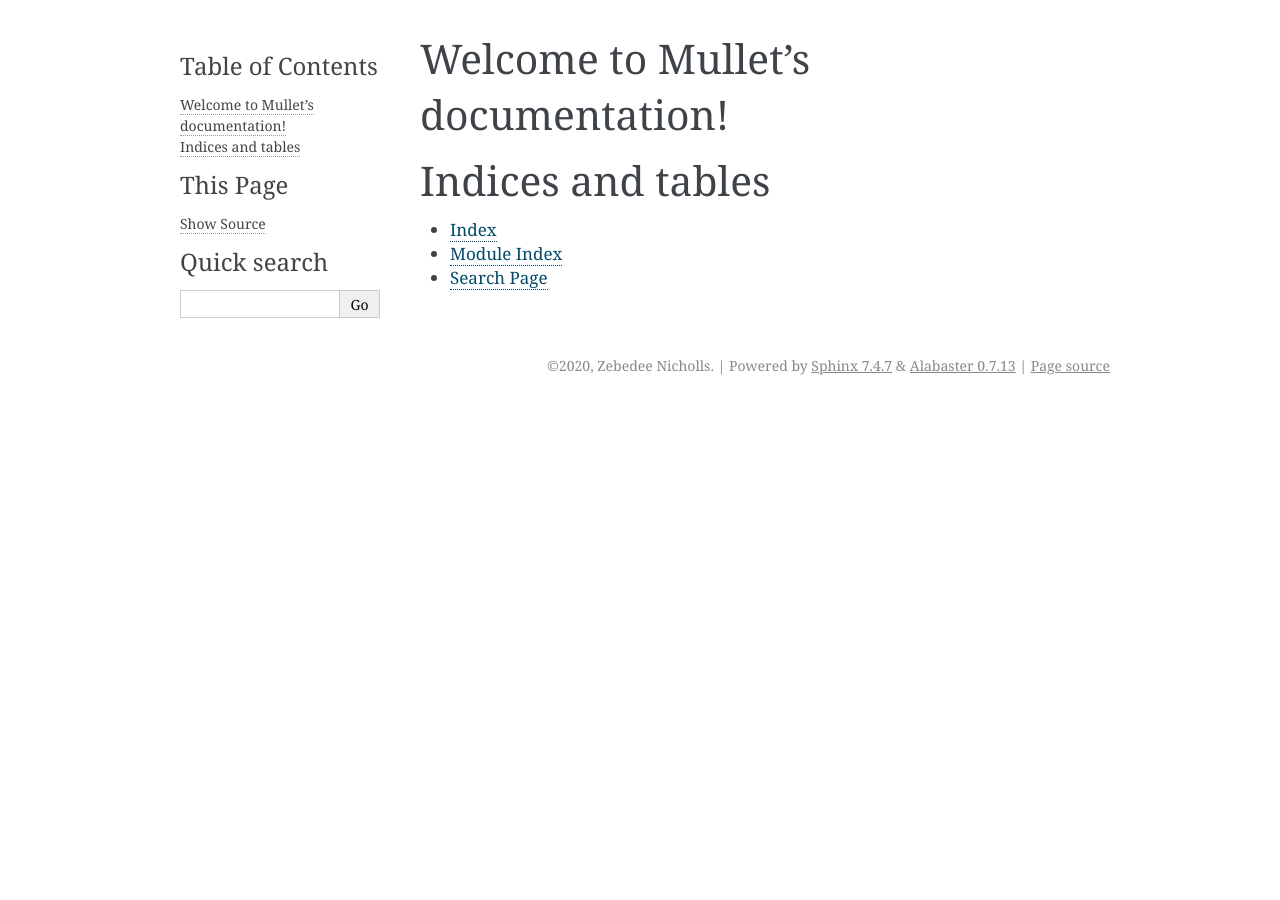
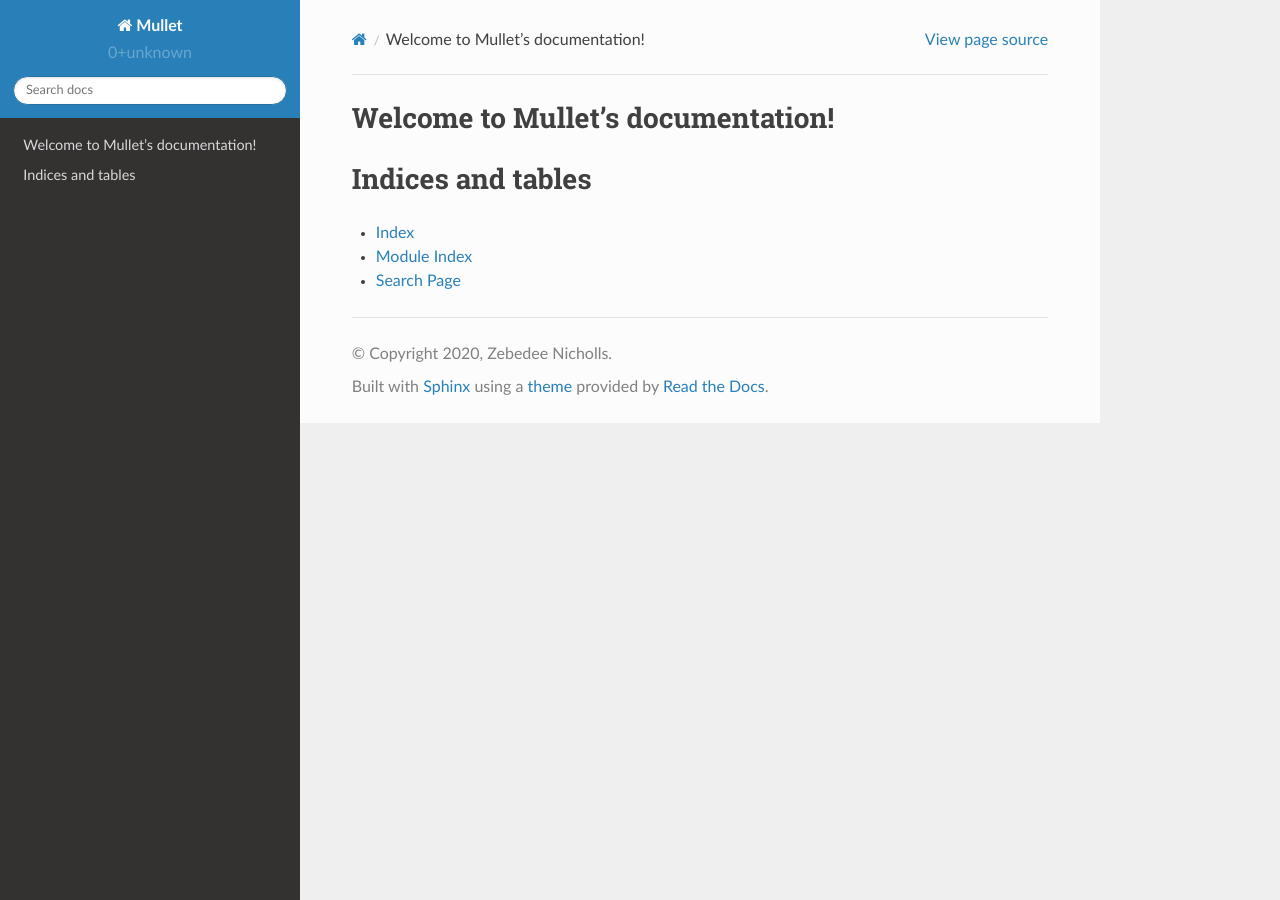
Before and after one commit to znicholls/mullet, a Sphinx documentation site: the page built from docs/source/index.rst, in a window 1280 px wide. Built offline with Sphinx 7.4.7 and the Read the Docs theme 2.0.0, drawn with Linux system fonts in a browser that asks for light colours; some of the changed lines change nothing that is shown.

Commit message:
Fix doc coverage test

```diff
--- a/docs/source/conf.py
+++ b/docs/source/conf.py
@@ -10,16 +10,21 @@
 # add these directories to sys.path here. If the directory is relative to the
 # documentation root, use os.path.abspath to make it absolute, like shown here.
 #
-# import os
-# import sys
-# sys.path.insert(0, os.path.abspath('.'))
+import os
+import sys
+
+sys.path.append(os.path.dirname(os.path.dirname(__file__)))
+sys.path.append(os.path.join(os.path.dirname(__file__), "../../src/mullet"))
+from _version import get_versions  # isort:skip # append path before
 
 
 # -- Project information -----------------------------------------------------
 
-project = 'Mullet'
-copyright = '2020, Zebedee Nicholls'
-author = 'Zebedee Nicholls'
+project = "Mullet"
+copyright = "2020, Zebedee Nicholls"
+author = "Zebedee Nicholls"
+version = get_versions()["version"]  # The short X.Y version
+release = version  # The full version, including alpha/beta/rc tags
 
 
 # -- General configuration ---------------------------------------------------
@@ -27,15 +32,21 @@
 # Add any Sphinx extension module names here, as strings. They can be
 # extensions coming with Sphinx (named 'sphinx.ext.*') or your custom
 # ones.
+exclude_patterns = ["build", "Thumbs.db", ".DS_Store"]
 extensions = [
     "sphinx.ext.autodoc",
     "sphinx.ext.coverage",
     "sphinx.ext.intersphinx",
     "sphinx.ext.napoleon",
 ]
+language = "en"
+master_doc = "index"
+pygments_style = "sphinx"
+source_suffix = ".rst"
+templates_path = ["templates"]
 
 # Add any paths that contain templates here, relative to this directory.
-templates_path = ['_templates']
+templates_path = ["_templates"]
 
 # List of patterns, relative to source directory, that match files and
 # directories to ignore when looking for source files.
@@ -48,9 +59,36 @@
 # The theme to use for HTML and HTML Help pages.  See the documentation for
 # a list of builtin themes.
 #
-html_theme = 'alabaster'
+html_theme = "sphinx_rtd_theme"
+html_context = {
+    "display_github": False,
+    "github_user": "znicholls",
+    "github_repo": "mullet",
+    "github_version": "master",
+    "conf_py_path": "/docs/",
+}
 
 # Add any paths that contain custom static files (such as style sheets) here,
 # relative to this directory. They are copied after the builtin static files,
 # so a file named "default.css" will overwrite the builtin "default.css".
-html_static_path = ['_static']
+html_static_path = ["_static"]
+
+
+# -- Extension configuration -------------------------------------------------
+
+autodoc_default_options = {
+    "inherited-members": None,
+    "members": None,
+    "private-members": None,
+    "show-inheritance": None,
+    "undoc-members": None,
+}
+coverage_write_headline = False  # do not write headlines.
+intersphinx_mapping = {
+    "numpy": ("https://docs.scipy.org/doc/numpy", None),
+    "pandas": ("https://pandas.pydata.org/pandas-docs/stable", None),
+    "python": ("https://docs.python.org/3", None),
+}
+napoleon_google_docstring = False
+napoleon_numpy_docstring = True
+set_type_checking_flag = False
```
Also changed, not shown: 1 other file.
